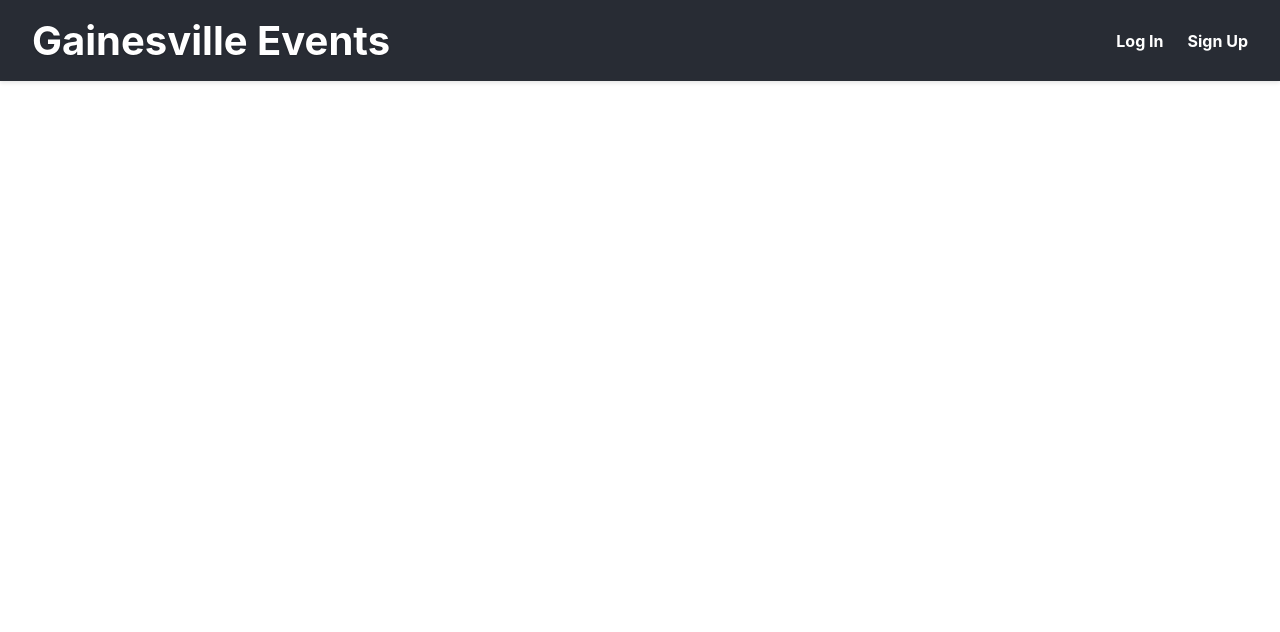
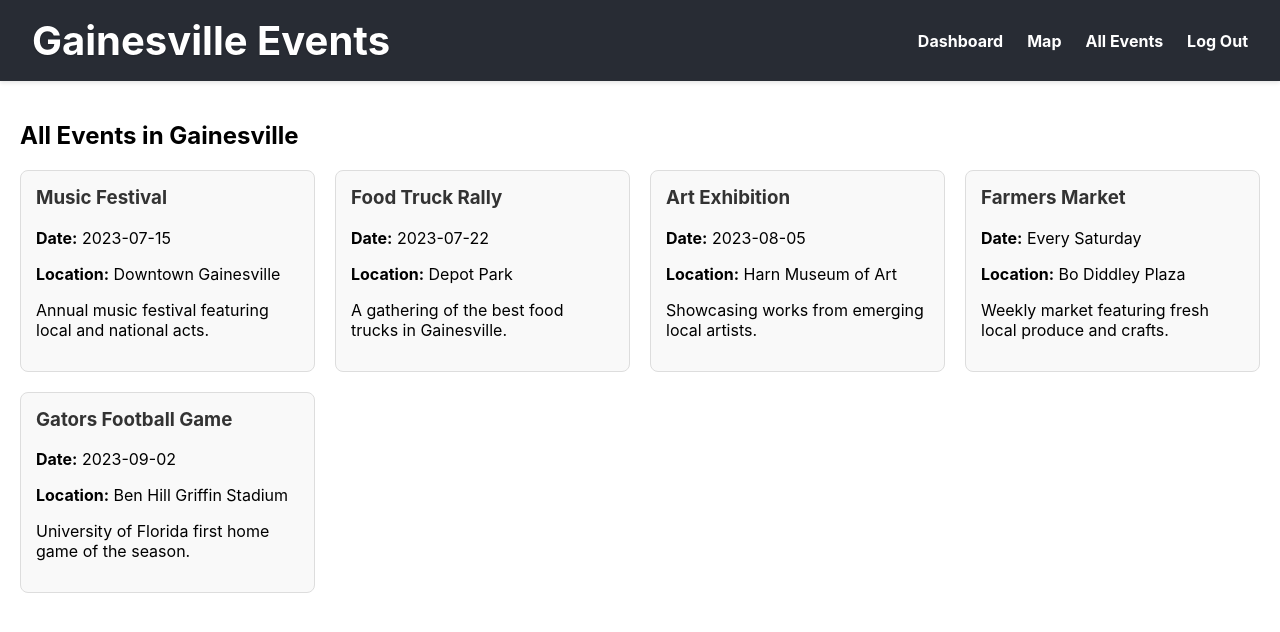
Before and after one commit to SkSadaf/GNV-Event-Tracker, a React (Create React App) app in the folder Frontend/gnv-event-tracker/: page /events in a window 1280 px wide. Shown: the top 632 px of the page. Built offline with nearby package versions, Linux system fonts and the light colour scheme.

Commit message:
Added DashBoard and all events pages info and their styling

```diff
--- /dev/null
+++ b/Frontend/gnv-event-tracker/src/AllEvents.js
@@ -0,0 +1,32 @@
+
+import React from 'react';
+import './styles/AllEvents.css';
+
+const AllEvents = () => {
+  // Hardcoded event data
+  const events = [
+    { id: 1, name: 'Music Festival', date: '2023-07-15', location: 'Downtown Gainesville', description: 'Annual music festival featuring local and national acts.' },
+    { id: 2, name: 'Food Truck Rally', date: '2023-07-22', location: 'Depot Park', description: 'A gathering of the best food trucks in Gainesville.' },
+    { id: 3, name: 'Art Exhibition', date: '2023-08-05', location: 'Harn Museum of Art', description: 'Showcasing works from emerging local artists.' },
+    { id: 4, name: 'Farmers Market', date: 'Every Saturday', location: 'Bo Diddley Plaza', description: 'Weekly market featuring fresh local produce and crafts.' },
+    { id: 5, name: 'Gators Football Game', date: '2023-09-02', location: 'Ben Hill Griffin Stadium', description: 'University of Florida first home game of the season.' },
+  ];
+
+  return (
+    <div className="all-events">
+      <h2>All Events in Gainesville</h2>
+      <div className="event-grid">
+        {events.map((event) => (
+          <div key={event.id} className="event-card">
+            <h3>{event.name}</h3>
+            <p><strong>Date:</strong> {event.date}</p>
+            <p><strong>Location:</strong> {event.location}</p>
+            <p>{event.description}</p>
+          </div>
+        ))}
+      </div>
+    </div>
+  );
+};
+
+export default AllEvents;
--- a/Frontend/gnv-event-tracker/src/App.js
+++ b/Frontend/gnv-event-tracker/src/App.js
@@ -3,9 +3,12 @@ import './App.css';
 import Header from './Header';
 import Main from './Main';
 import SignUp from './SignUp';
+import HeaderLanding from './HeaderLanding';
 import Login from './Login';
 import LandingPage from './LandingPage';
 import MapPage from './MapPage';
+import Dashboard from './Dashboard';
+import AllEvents from './AllEvents';
 
 import { BrowserRouter as Router, Routes, Route } from 'react-router-dom';
 
@@ -14,14 +17,18 @@ function App() {
     <Router>
       <div>
       <Routes>
-          <Route path="/landing/*" element={<LandingPage />} />
+          {/* <Route path="/landing/*" element={<LandingPage />} /> */}
+          <Route path="/dashboard" element={<HeaderLanding />} />
           <Route path="*" element={<Header />} />
+          <Route path="/events" element={<HeaderLanding />} />
         </Routes>
         <Routes>
           <Route path="/signup" element={<SignUp />} />
           <Route path="/login" element={<Login />} />
           <Route path="/" element={<Main />} />
           <Route path="/map" element={<MapPage />} />
+          <Route path="/dashboard" element={<Dashboard />} />
+          <Route path="/events" element={<AllEvents />} />
         </Routes>
       </div>
     </Router>
--- /dev/null
+++ b/Frontend/gnv-event-tracker/src/Dashboard.js
@@ -0,0 +1,32 @@
+// src/components/Dashboard.js
+import React from 'react';
+import './styles/Dashboard.css'
+import HeaderLanding from './HeaderLanding';
+
+const Dashboard = () => {
+  // Hardcoded event data
+
+
+  const registeredEvents = [
+    { id: 1, name: 'Music Festival', date: '2023-07-15', location: 'Downtown Gainesville' },
+    { id: 2, name: 'Food Truck Rally', date: '2023-07-22', location: 'Depot Park' },
+    { id: 3, name: 'Art Exhibition', date: '2023-08-05', location: 'Harn Museum of Art' },
+  ];
+
+  return (
+    <div className="dashboard">
+      <h2>My Registered Events</h2>
+      <ul className="event-list">
+        {registeredEvents.map((event) => (
+          <li key={event.id} className="event-item">
+            <h3>{event.name}</h3>
+            <p>Date: {event.date}</p>
+            <p>Location: {event.location}</p>
+          </li>
+        ))}
+      </ul>
+    </div>
+  );
+};
+
+export default Dashboard;
--- /dev/null
+++ b/Frontend/gnv-event-tracker/src/styles/AllEvents.css
@@ -0,0 +1,22 @@
+
+.all-events {
+    padding: 20px;
+  }
+
+  .event-grid {
+    display: grid;
+    grid-template-columns: repeat(auto-fill, minmax(250px, 1fr));
+    gap: 20px;
+  }
+
+  .event-card {
+    border: 1px solid #ddd;
+    border-radius: 8px;
+    padding: 15px;
+    background-color: #f9f9f9;
+  }
+
+  .event-card h3 {
+    margin-top: 0;
+    color: #333;
+  }
--- /dev/null
+++ b/Frontend/gnv-event-tracker/src/styles/Dashboard.css
@@ -0,0 +1,20 @@
+/* src/components/Dashboard.css */
+.dashboard {
+    padding: 20px;
+  }
+
+  .event-list {
+    list-style-type: none;
+    padding: 0;
+  }
+
+  .event-item {
+    border: 1px solid #ddd;
+    margin-bottom: 10px;
+    padding: 10px;
+    border-radius: 5px;
+  }
+
+  .event-item h3 {
+    margin-top: 0;
+  }
```
